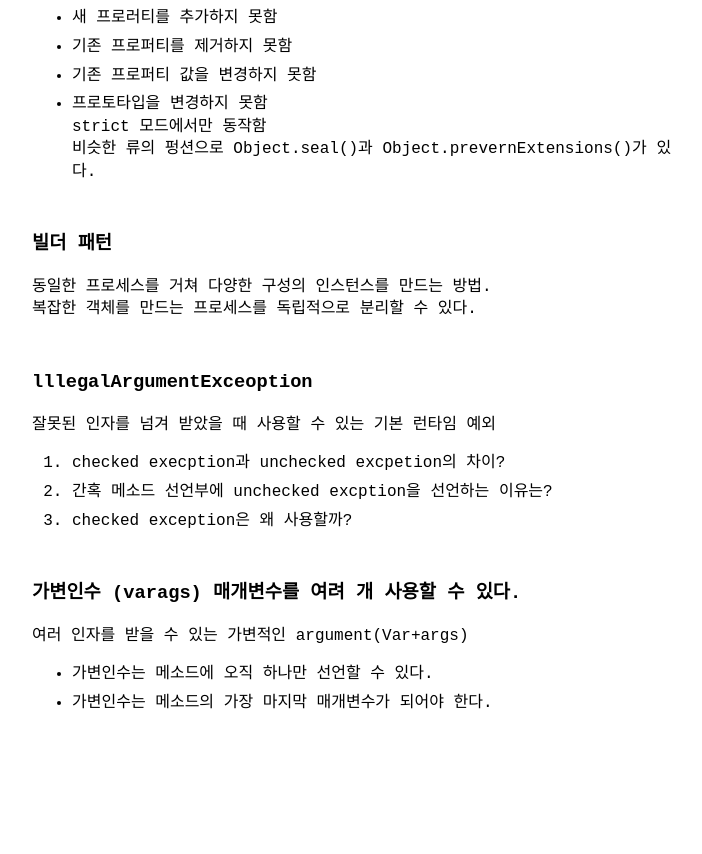
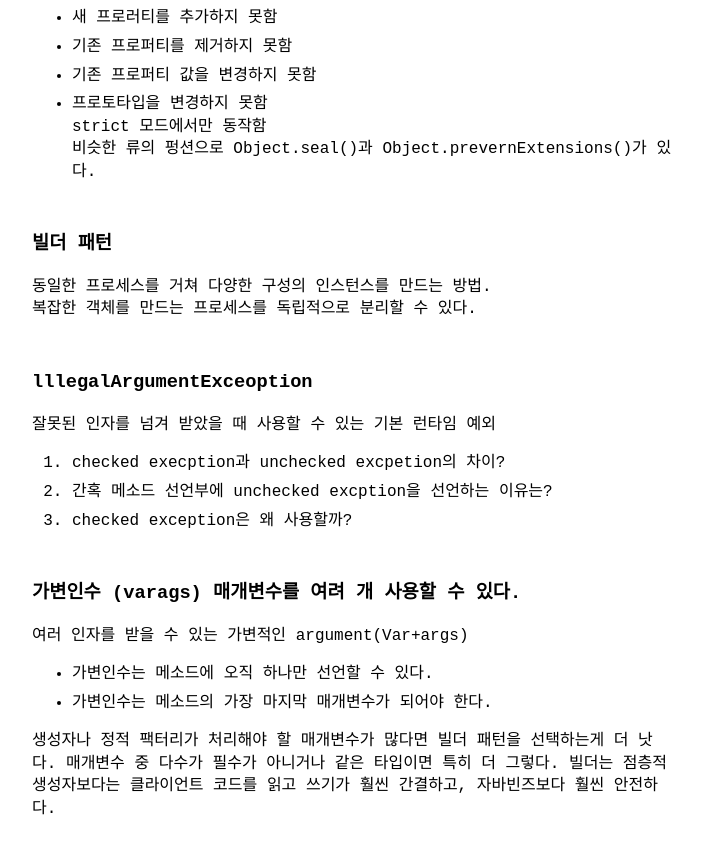
Before and after one commit to khjzzm/khjzzm.github.io, a Jekyll site: the page built from _posts/2022-10-03-Effective-Item2.md, in a window 1280 px wide and 900 px high, scrolled down 1179 px. Shown: the top 854 px of the window, without its empty margins (288-990 px from the left). Built offline with Jekyll 4.4.1, drawn with Linux system fonts in a browser that asks for light colours; before the commit the page ends 1973 px from its top, so only the background shows below that.

Commit message:
빌더 패턴 추가

```diff
--- a/_posts/2022-10-03-Effective-Item2.md
+++ b/_posts/2022-10-03-Effective-Item2.md
@@ -55,3 +55,6 @@ strict 모드에서만 동작함
 여러 인자를 받을 수 있는 가변적인 argument(Var+args)
 - 가변인수는 메소드에 오직 하나만 선언할 수 있다.
 - 가변인수는 메소드의 가장 마지막 매개변수가 되어야 한다.
+
+
+생성자나 정적 팩터리가 처리해야 할 매개변수가 많다면 빌더 패턴을 선택하는게 더 낫다. 매개변수 중 다수가 필수가 아니거나 같은 타입이면 특히 더 그렇다. 빌더는 점층적 생성자보다는 클라이언트 코드를 읽고 쓰기가 훨씬 간결하고, 자바빈즈보다 훨씬 안전하다.
```
